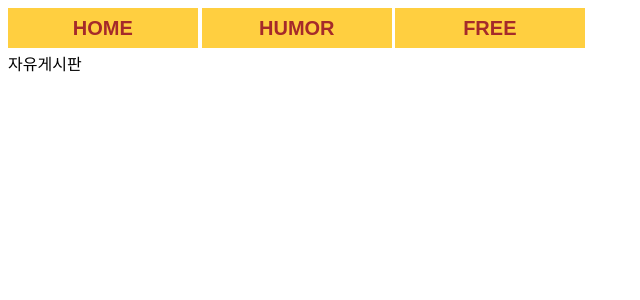
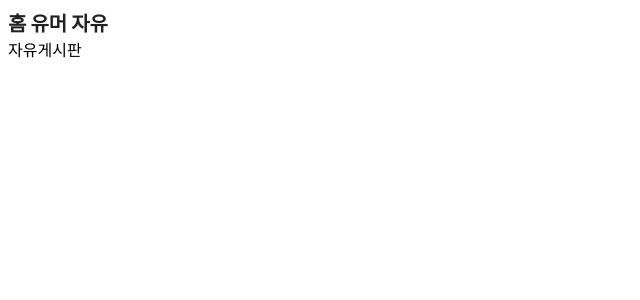
Before and after one commit to DongHyeok12/project1, a React (Create React App) app: page /free in a window 1280 px wide. Shown: the top 300 px of the page, without its empty margins (0-640 px from the left). Built offline with nearby package versions, Linux system fonts and the light colour scheme.

Commit message:
:memo: 네비바 수정

```diff
--- a/src/component/NavBar.tsx
+++ b/src/component/NavBar.tsx
@@ -1,17 +1,19 @@
 import "../styles/NavBar.css";
 
-export default function BtnTest() {
+export default function NavBar() {
   return (
     <>
       <div>
-        <a href="/">
-          <button className="NavBar">HOME</button>
-        </a>{" "}
-        <a href="/humor">
-          <button className="NavBar">HUMOR</button>
-        </a>{" "}
-        <a href="/free">
-          <button className="NavBar">FREE</button>
+        <a className="NavBar" href="/">
+          홈
+        </a>
+        {"     "}
+        <a className="NavBar" href="/humor">
+          유머
+        </a>
+        {"     "}
+        <a className="NavBar" href="/free">
+          자유
         </a>
       </div>
     </>
--- a/src/styles/NavBar.css
+++ b/src/styles/NavBar.css
@@ -1,13 +1,13 @@
 .NavBar {
-  background-color: #ffcf40;
-  color: brown;
+  text-decoration-line: none;
+  color: #212121;
   font-weight: bolder;
   font-size: 20px;
   height: 40px;
-  width: 15%;
+  width: 30px;
   border: 0px;
   contain: content;
 }
 .NavBar:hover {
-  background-color: #ffe289;
+  color: #606060;
 }
```
